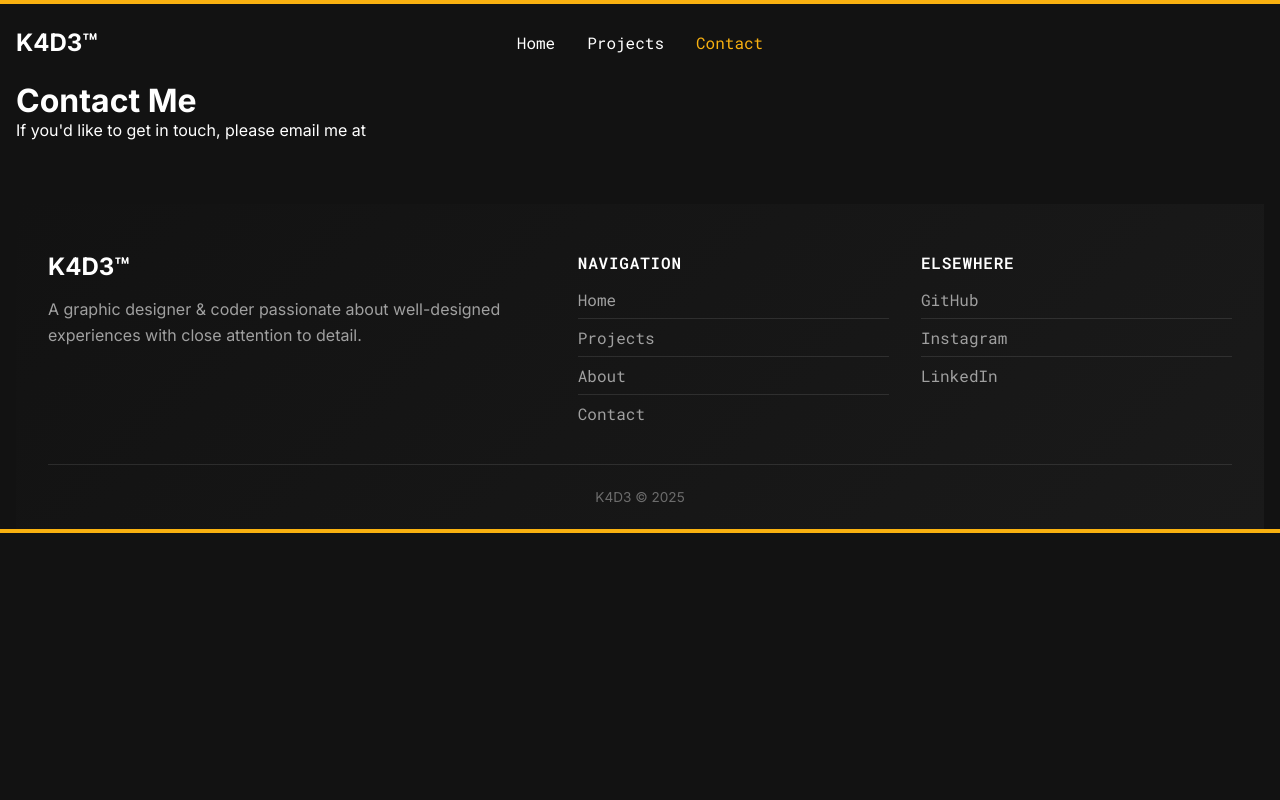
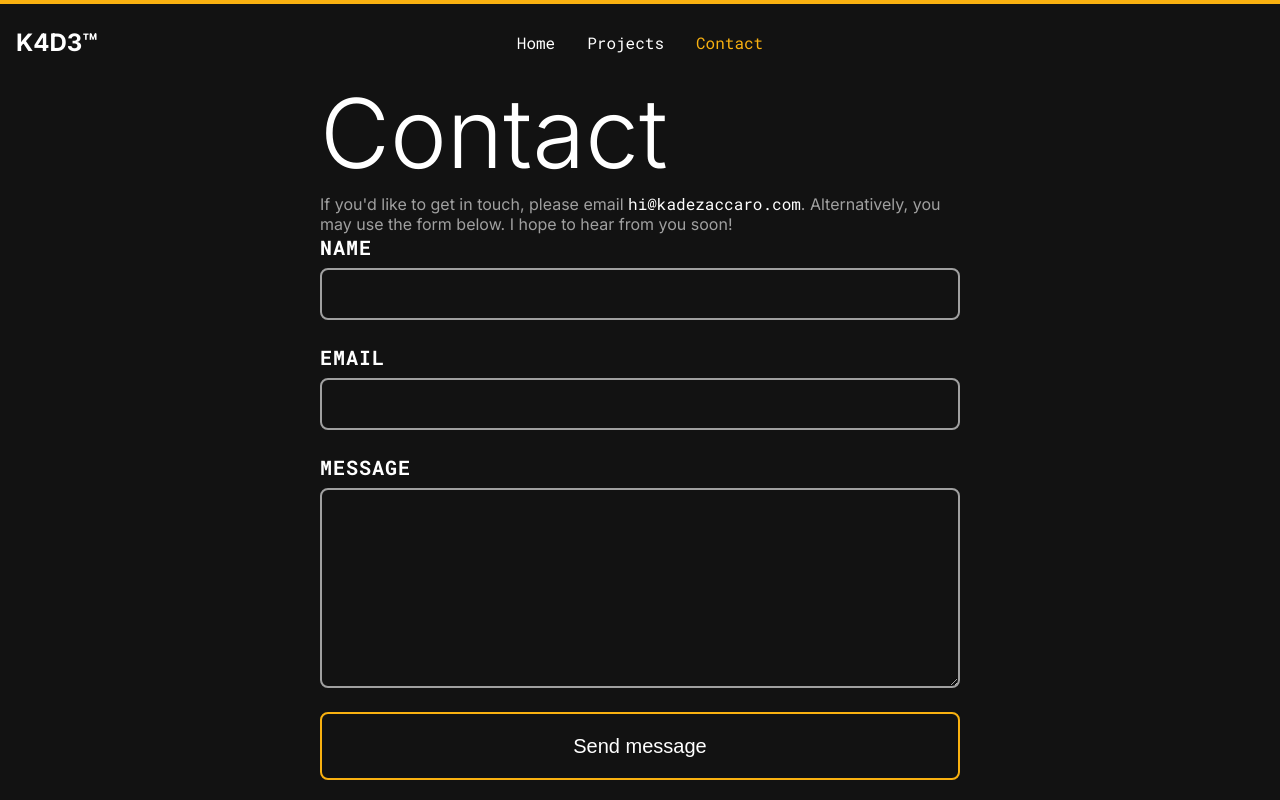
Before and after one commit to kadezaccaro/k4d3, a React (Vite) app: page /contact in a window 1280 px wide. Shown: the top 800 px of the page. Built offline with nearby package versions, Linux system fonts and the light colour scheme.

Commit message:
Add contact form

```diff
--- a/src/App.css
+++ b/src/App.css
@@ -43,6 +43,22 @@ a {
 }
 a:hover {
   color: var(--dark-tangerine);
+}
+
+button {
+  background: none;
+  padding: 1.5rem 2rem 1.5rem 2rem;
+  border: 2px solid var(--dark-tangerine);
+  border-radius: 1.5rem;
+  cursor: pointer;
+  color: var(--white);
+  font-size: 2rem;
+  transition: 300ms;
+  text-align: center;
+}
+button:hover {
+  border: 2px solid white;
+  transform: scale(1.05);
 }
 
 /* || SCROLL BAR */
@@ -117,6 +133,68 @@ a:hover {
 
 strong {
   font-weight: 700;
+}
+
+/* || CONTACT */
+
+.contact-header {
+  max-width: 40rem;
+}
+
+.contact-header p {
+  color: var(--silver-chalice);
+  margin-top: 0.5rem;
+}
+
+form {
+  display: flex;
+  flex-direction: column;
+  gap: 1.5rem;
+  max-width: 40rem;
+  margin: 0 auto;
+}
+
+.input-container {
+  display: flex;
+  flex-direction: column;
+  gap: 0.5rem;
+}
+
+label {
+  font-size: 1.25rem;
+  font-weight: bold;
+  letter-spacing: 0.05em;
+  font-family: "Roboto Mono", monospace;
+  text-transform: uppercase;
+}
+
+input,
+textarea {
+  /* font-family: "Inter", sans-serif; */
+  font-size: 1.25rem;
+  line-height: 2rem;
+  background-color: var(--dark-gray);
+  padding: 0.5rem 1rem;
+  color: var(--white);
+  border: 2px solid var(--silver-chalice);
+  box-shadow: none;
+  border-radius: 0.5rem;
+  resize: vertical;
+}
+
+.submit {
+  padding: 16px;
+  border-radius: 0.5rem;
+  font-size: 20px;
+  line-height: 32px;
+  font-weight: 400;
+  width: 100%;
+  transition: 300ms;
+}
+
+.submit:hover {
+  border: 2px solid white;
+  transform: scale(1.05);
 }
 
 /* || FOOTER */
--- a/src/pages/contact.jsx
+++ b/src/pages/contact.jsx
@@ -2,10 +2,69 @@ import React from "react";
 
 const Contact = () => {
   return (
-    <div>
-      <h1>Contact Me</h1>
-      <p>If you'd like to get in touch, please email me at</p>
-    </div>
+    <>
+      <header className="contact-header">
+        <h1 className="header-text">Contact</h1>
+        <p>
+          If you'd like to get in touch, please email{" "}
+          <a href="mailto:hi@kadezaccaro.com">hi@kadezaccaro.com</a>.{" "}
+          Alternatively, you may use the form below. I hope to hear from you
+          soon!
+        </p>
+      </header>
+
+      <form action="https://formsubmit.co/hi@kadezaccaro.com" method="POST">
+        <input type="hidden" name="_captcha" value="false" />
+
+        <input
+          type="hidden"
+          name="_subject"
+          value="New contact form submission!"
+        />
+
+        <input
+          type="hidden"
+          name="_next"
+          value="https://kadezaccaro.com/success"
+        />
+
+        <div className="input-container">
+          <label htmlFor="name">Name</label>
+          <input
+            id="name"
+            name="name"
+            type="text"
+            autoComplete="name"
+            required
+          />
+        </div>
+
+        <div className="input-container">
+          <label htmlFor="email">Email</label>
+          <input
+            id="email"
+            name="email"
+            type="email"
+            autoComplete="email"
+            required
+          />
+        </div>
+
+        <div className="input-container">
+          <label htmlFor="message">Message</label>
+          <textarea
+            id="message"
+            name="message"
+            style={{ height: 200 }}
+            required
+          ></textarea>
+        </div>
+
+        <button type="submit" className="submit">
+          Send message
+        </button>
+      </form>
+    </>
   );
 };
 
--- a/src/pages/home.jsx
+++ b/src/pages/home.jsx
@@ -2,7 +2,7 @@ const Home = () => {
   return (
     <div className="home-container">
       <header>
-        <h1 id="intro-text">
+        <h1 className="header-text">
           I'm Kade, a <strong>Designer</strong> with a passion for{" "}
           <strong>Cybersecurity.</strong>
         </h1>
```
